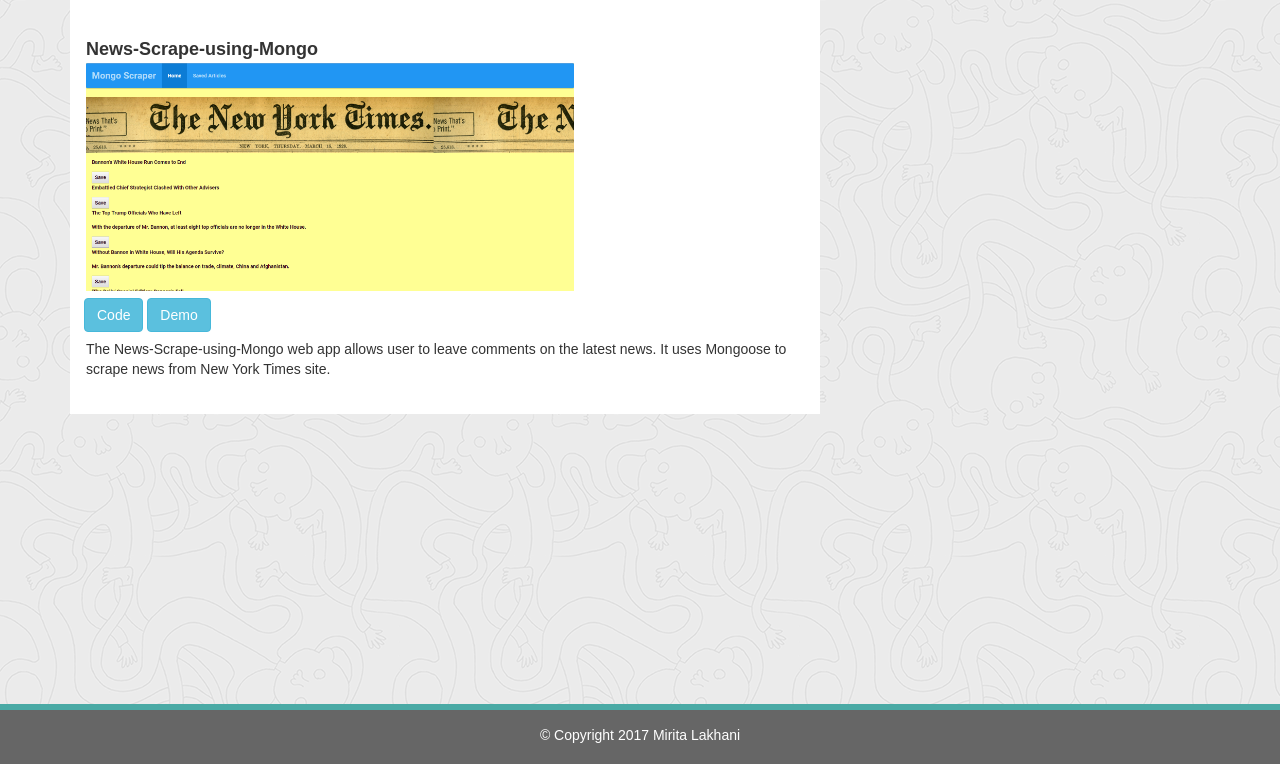
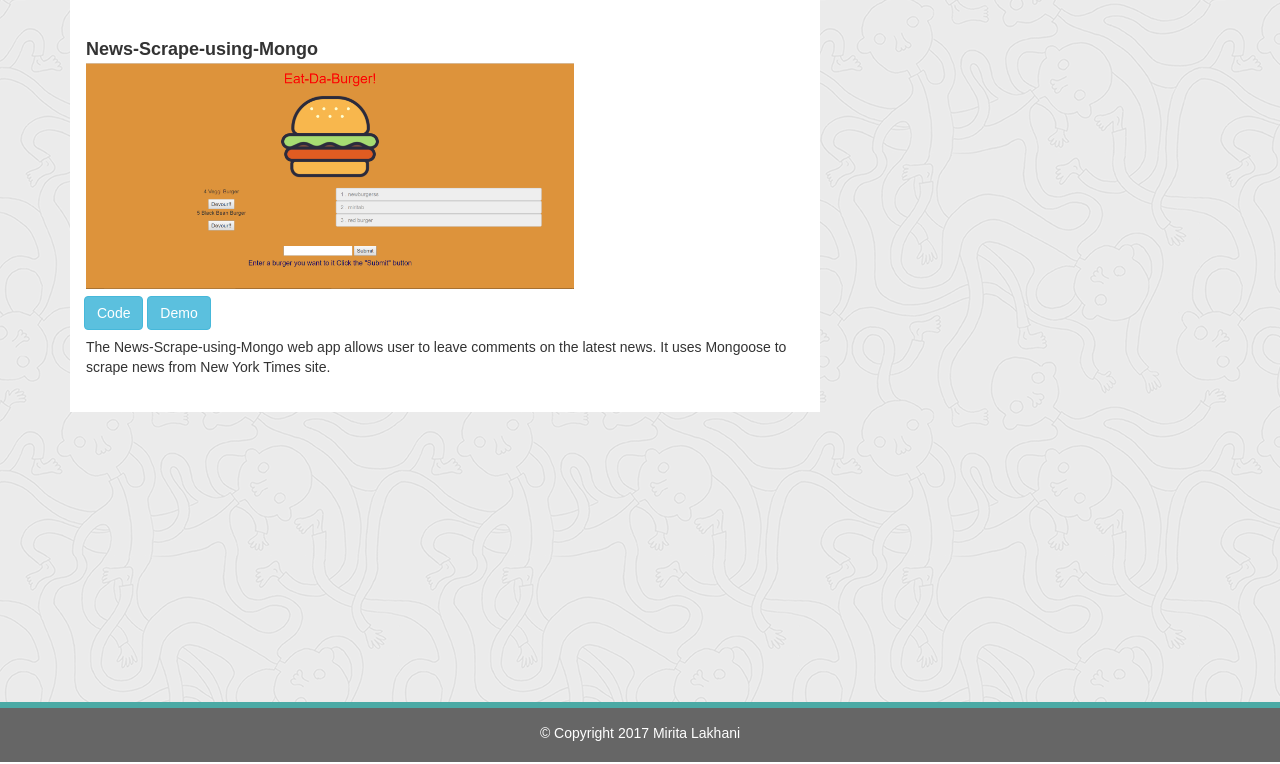
Before and after one commit to miritalakhani/Bootstrap-Portfolio, a plain HTML site: page portfolio.html in a window 1280 px wide. Shown: the part 1055-1819 px from the top of the page. Drawn offline with nearby package versions, Linux system fonts and the light colour scheme.

Commit message:
html updates

```diff
--- a/portfolio.html
+++ b/portfolio.html
@@ -108,7 +108,8 @@
                 <div class=" col  s12 l5 m5 offset-l1 offset-m1">
                 <div class="aboutProject">
                   <div class="project-title"><strong>News-Scrape-using-Mongo</strong></div>
-                  <img src="assets/imgs/scrap.png" class="responsive-img" width="66%" />
+                  <img src="assets/imgs/burger.png" class="responsive-img" width="66%"/>
+                  <!-- <img src="assets/imgs/scrap.png" class="responsive-img" width="66%" /> -->
 
 
                       <div class="row">
```
